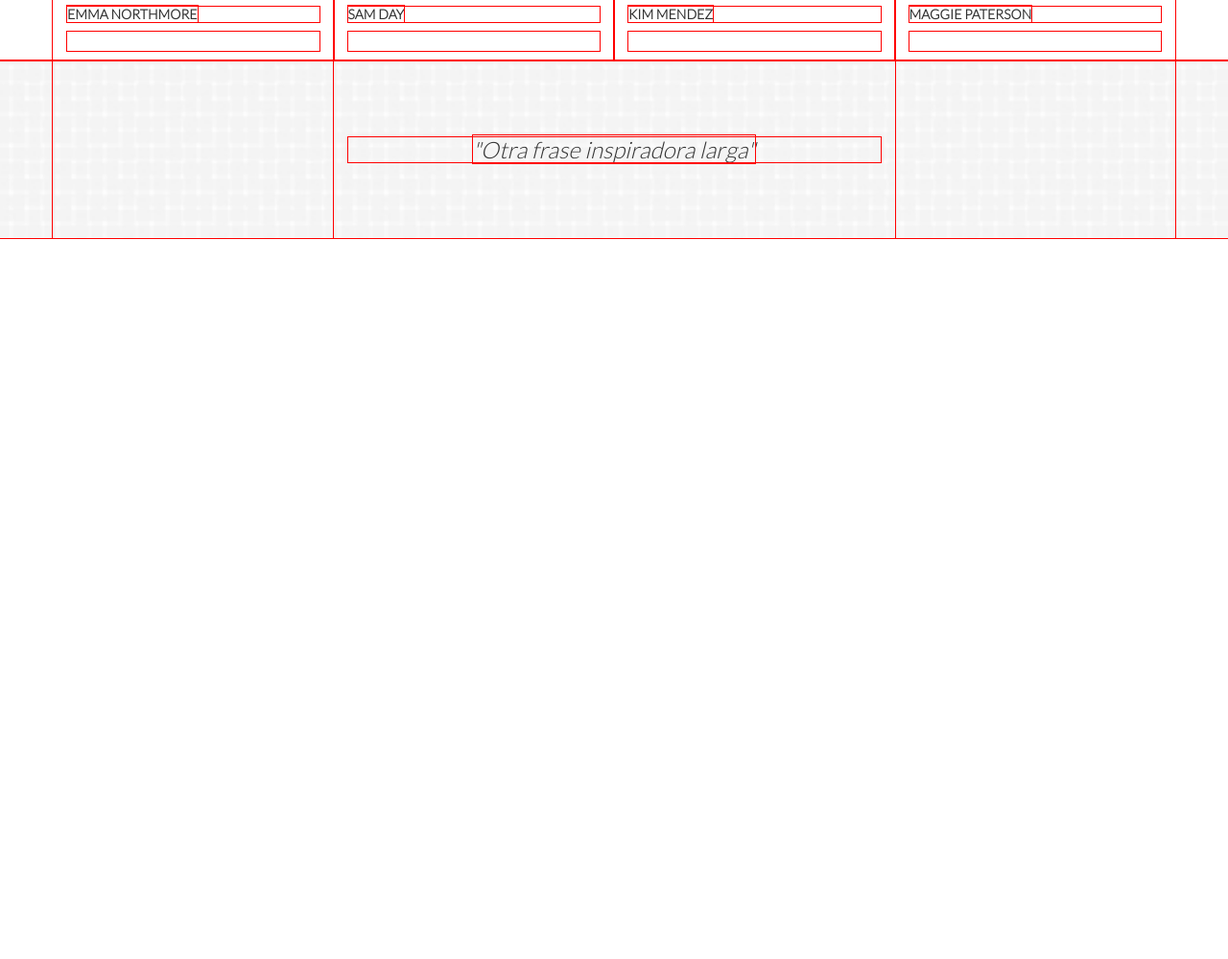
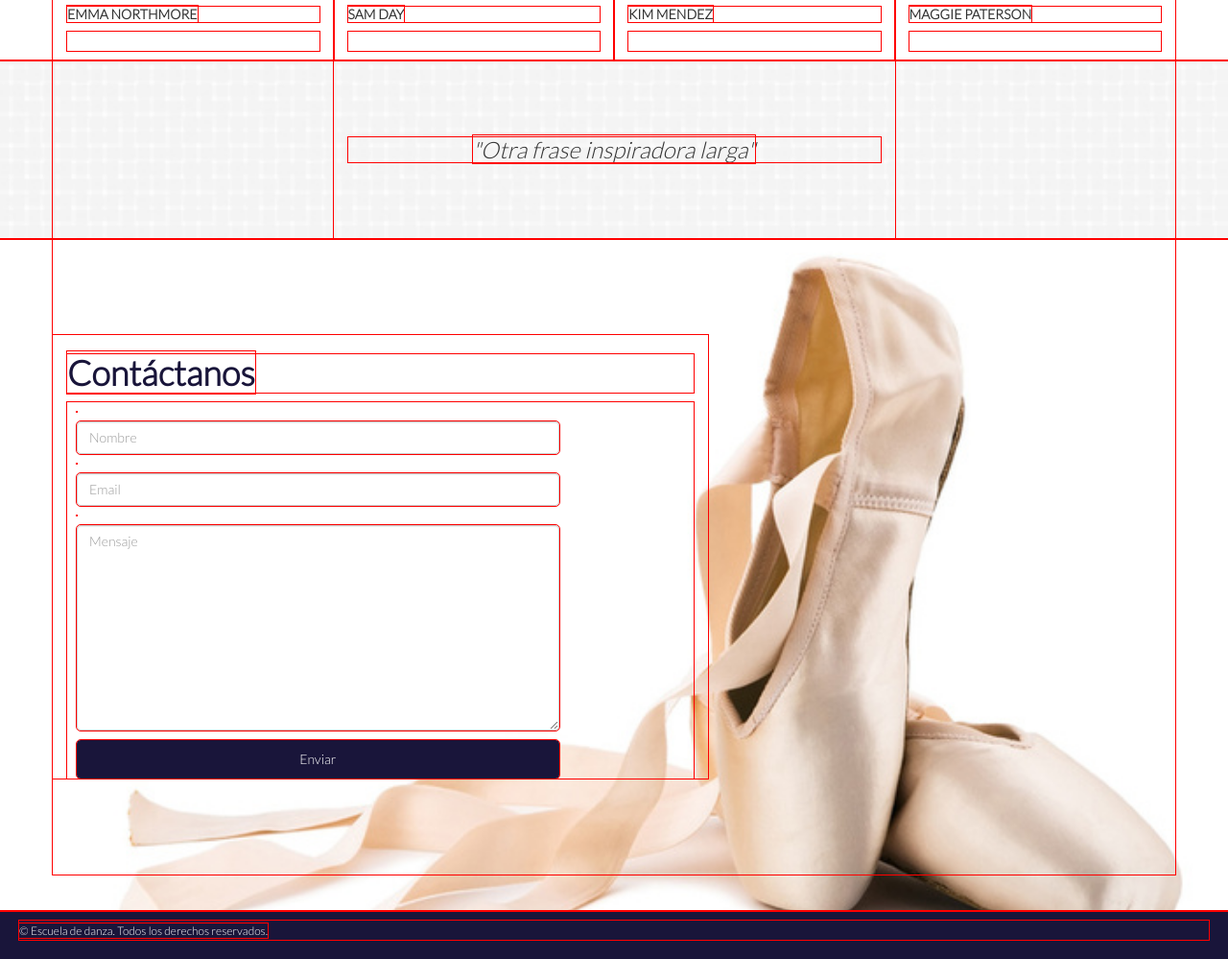
Before and after one commit to tatilq/danza-arte, a plain HTML site: page nosotros.html in a window 1280 px wide. Shown: the part 1111-2110 px from the top of the page at 96% size. Before the commit the page ends 1360 px from the top, so only its background shows below. Drawn offline with Linux system fonts and the light colour scheme.

Commit message:
Proyecto casi terminado

```diff
--- a/nosotros.html
+++ b/nosotros.html
@@ -134,13 +134,41 @@
 			</div>
 		</div>
 	</section>
-<!---------- Contáctanos -------------------->
-<div>
+	<!-- Esta es la seccion de CONTACTANOS -->
+	<section class="contactanos" >
+		<div class="container">
+			<div class="row">
+				<div class=" formulario col-xs-8 col-sm-8 col-md-7 ">
+					<h1><strong>Contáctanos</strong></h1>
+					<form method="POST" name="fcontacto" id="fcontacto" action="/.">
+						<label><i class="icon-user" aria-hidden="true"></i></label>
+						<input type="text" name="name" id="name" class="form-control" placeholder="Nombre">
 
-</div>
-<!---------- Footer ------------------------>
-<div></div>
+						<label><i class="icon-envelop" aria-hidden="true"></i></label>
+						<input type="text" name="email" id="email" class="form-control" placeholder="Email">
 
+						<label><i class="icon-pencil" aria-hidden="true"></i></label>
+						<textarea name="mensaje" id="mensaje" cols="40" rows="10" class="form-control" placeholder="Mensaje"></textarea>
+						<input type="submit" value="Enviar" class="btn btn-info">
+						<!--Aqui la parte de la validacion-->
+						<div id="repuesta"  style="display: none;"></div>
+					</form>
+				</div>
+			</div>
+		</div>
+	</section>
+<!-- Esta es la seccion del FOOTER -->
+	<footer>
+		<div class="container-fluid">
+			<div class="row">
+				<small> © Escuela de danza. Todos los derechos reservados.</small>
+			</div>
+		</div>
+
+	</footer>
+
+	<script src="boot/js/jquery.js"></script>
+	<script src="boot/js/bootstrap.min.js"></script>
 
 </body>
 </html>
```
Also changed, not shown: blog.html (+37 -0 lines).
